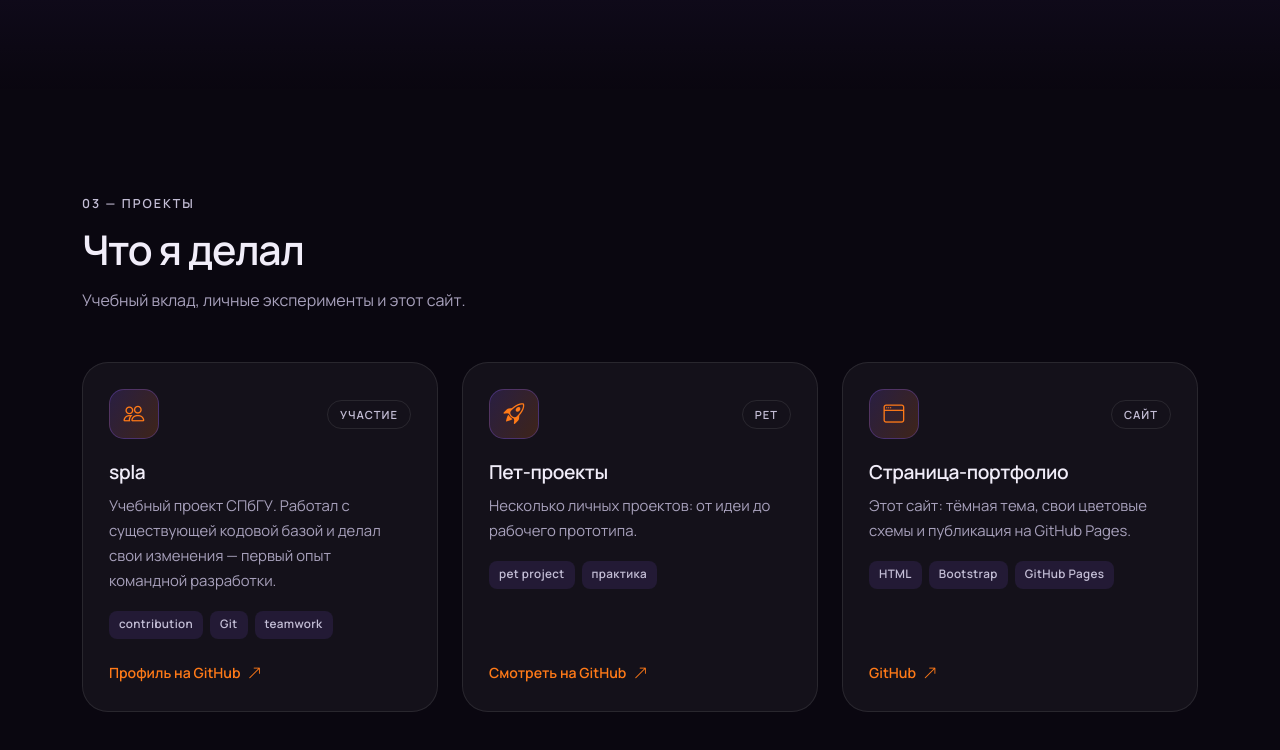
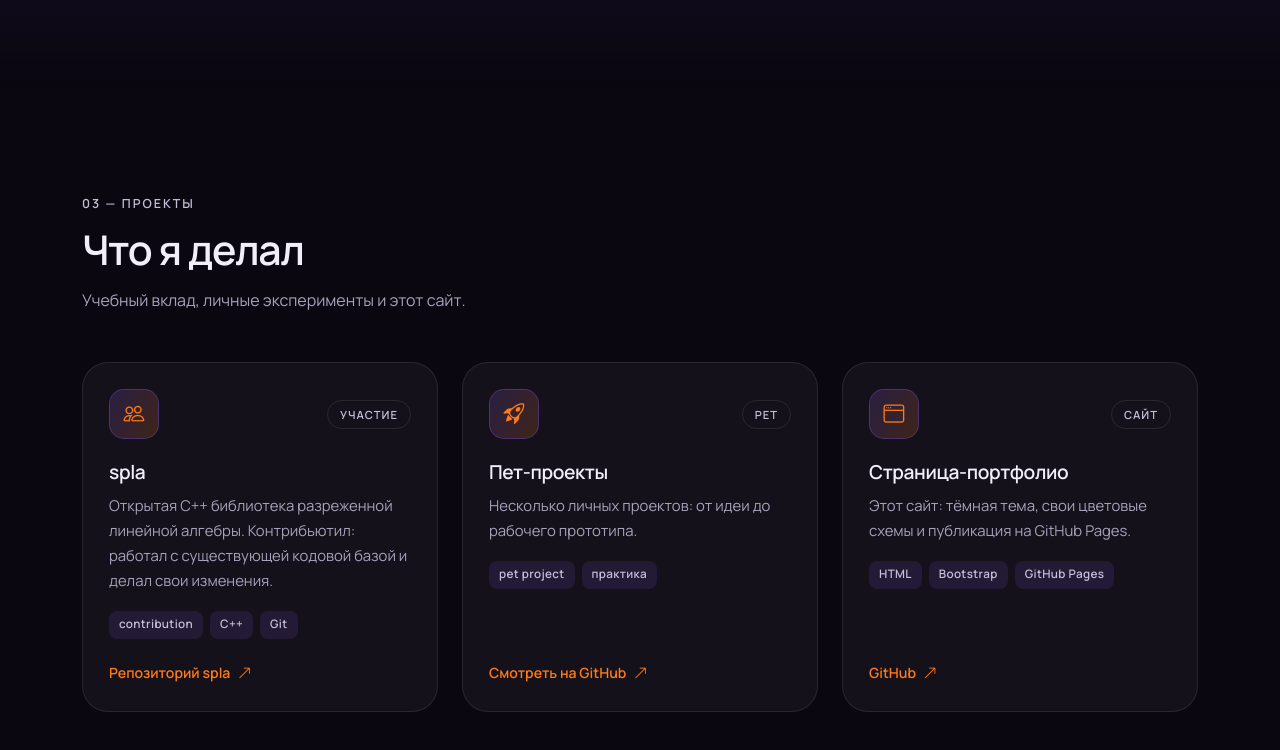
Before and after one commit to LuhTonkaYeat/LuhTonkaYeat.github.io, a plain HTML site: page index.html in a window 1280 px wide. Shown: the part 2122-2872 px from the top of the page. Drawn offline with nearby package versions, Linux system fonts and the light colour scheme; a web font is replaced by a local one.

Commit message:
Ссылка на репозиторий spla в карточке проекта

```diff
--- a/index.html
+++ b/index.html
@@ -178,7 +178,7 @@
                 и пишу код для себя.
               </p>
               <p>
-                В учебном проекте spla был контрибьютором: работал с существующей
+                В open-source-проекте spla был контрибьютором: работал с существующей
                 кодовой базой и делал свои изменения. Это первый опыт командной
                 разработки, плюс есть несколько собственных пет-проектов.
               </p>
@@ -294,16 +294,16 @@
               </div>
               <h3>spla</h3>
               <p>
-                Учебный проект СПбГУ. Работал с существующей кодовой базой
-                и делал свои изменения — первый опыт командной разработки.
+                Открытая C++ библиотека разреженной линейной алгебры. Контрибьютил:
+                работал с существующей кодовой базой и делал свои изменения.
               </p>
               <ul class="tags">
                 <li>contribution</li>
+                <li>C++</li>
                 <li>Git</li>
-                <li>teamwork</li>
               </ul>
-              <a class="project-link" href="https://github.com/LuhTonkaYeat" target="_blank" rel="noopener">
-                Профиль на GitHub <i class="bi bi-arrow-up-right" aria-hidden="true"></i>
+              <a class="project-link" href="https://github.com/SparseLinearAlgebra/spla" target="_blank" rel="noopener">
+                Репозиторий spla <i class="bi bi-arrow-up-right" aria-hidden="true"></i>
               </a>
             </article>
           </div>
```
